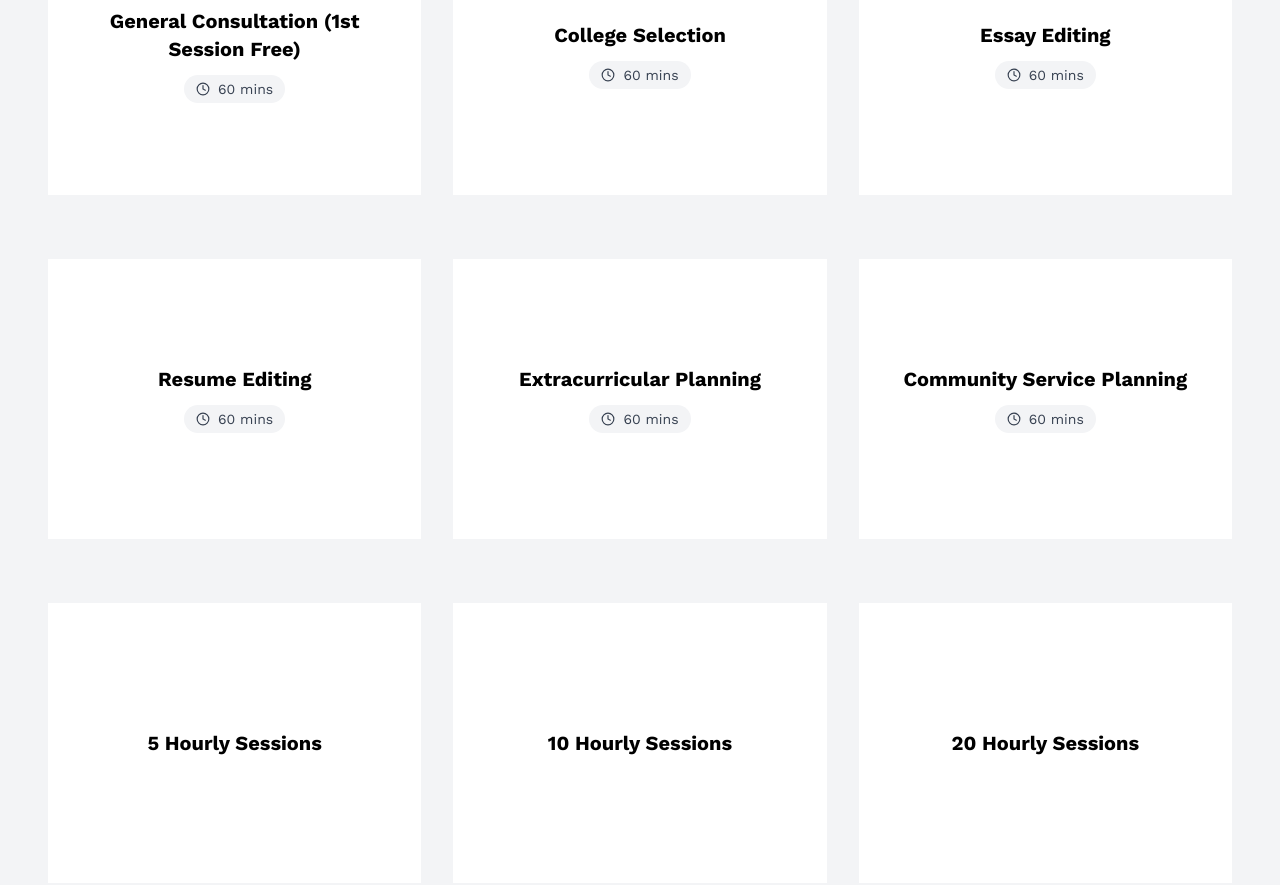
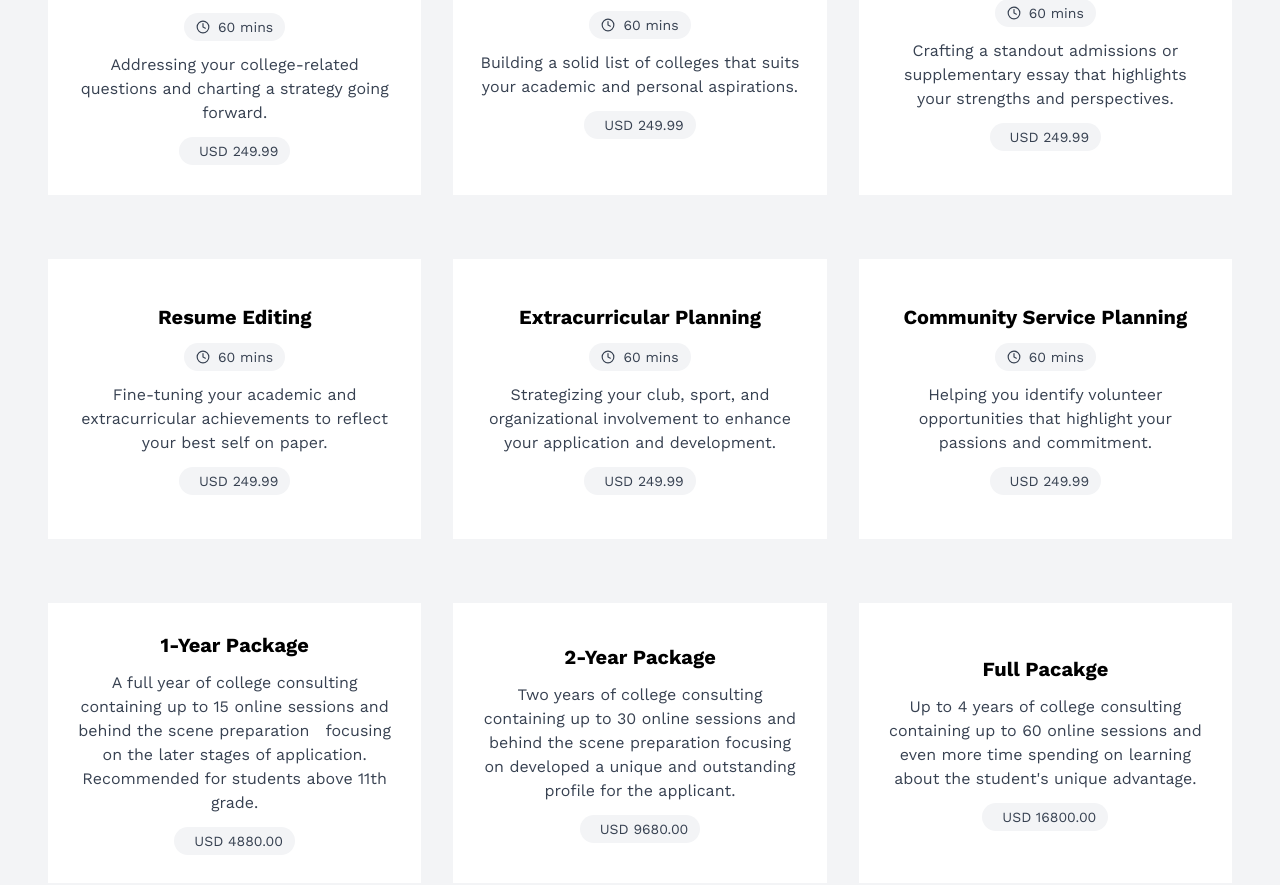
Before and after one commit to aawang1999/leaps, a React (Create React App) app: page / in a window 1280 px wide. Shown: the part 3353-4238 px from the top of the page. Built offline with nearby package versions, Linux system fonts and the light colour scheme; a web font is replaced by a local one.

Commit message:
11/5 edits

```diff
--- a/src/components/Service.js
+++ b/src/components/Service.js
@@ -5,6 +5,7 @@ import { FiClock } from 'react-icons/fi'
 
 const Service = ({ item }) => {
   const { language } = useContext(Context)
+
   return (
     <div key={item.id} className='flex flex-col items-center text-center'>
       <div id='service-container' className='mb-8 relative text-center'>
@@ -19,7 +20,12 @@ const Service = ({ item }) => {
               </div> : <div></div>
             }
           </div>
-          <div id='service-back' className={`${language === 'en' ? 'text-base tracking-normal' : 'text-lg tracking-widest'} mt-3 text-gray-700`}>{language === 'en' ? item.description : item.zhDescription}</div>
+          <div className={`${language === 'en' ? 'text-base tracking-normal' : 'text-lg tracking-widest'} mt-3 text-gray-700`}>
+            {language === 'en' ? item.description : item.zhDescription}</div><div id='service-front' className='flex flex-col justify-center items-center w-60 xl:w-80'>
+          </div>
+          <div className='flex flex-row justify-center items-center w-fit bg-gray-100 px-3 py-1 rounded-full mt-3'>
+            <div className='tracking-normal text-sm ml-2 text-gray-700'>{item.price}</div>
+          </div>
         </div>
       </div>
     </div >
--- a/src/components/TestimonialSlider.js
+++ b/src/components/TestimonialSlider.js
@@ -1,12 +1,15 @@
-import React from 'react'
+import { React, useContext } from 'react'
 import { testimonials } from '../data'
 import { Swiper, SwiperSlide } from 'swiper/react'
 import 'swiper/css'
 import 'swiper/css/pagination'
 import '../swiper.css'
 import { Autoplay, Pagination } from 'swiper'
+import { Context } from './Context'
 
 const TestimonialSlider = () => {
+  const { language } = useContext(Context)
+
   return (
     <>
       <Swiper
@@ -16,17 +19,21 @@ const TestimonialSlider = () => {
         className='mySwiper'
       >
         {testimonials.map((item, index) => {
-          const { authorImg, authorText, authorName, authorCollege } = item
+          const { authorImg, authorText, authorName, authorCollege, chineseCollege, chineseText } = item
           return <SwiperSlide key={index}>
             <div className="flex flex-col lg:flex-row gap-12 lg:gap-32">
               <div className="w-48 h-48 lg:w-[328px] lg:h-[328px]">
                 <img src={authorImg} alt="" />
               </div>
               <div className="flex flex-col max-w-3xl">
-                <h5 className='font-body text-xl mb-8 italic font-normal text-black'>{authorText}</h5>
+                <h5 className='font-body text-xl mb-8 italic font-normal text-black'>
+                  {language === 'en' ? authorText : chineseText}
+                </h5>
                 <div>
                   <p className='text-lg text-accent'>{authorName}</p>
-                  <p className='text-gray-700 mb-[50px] xl:mb-0'>{authorCollege}</p>
+                  <p className='text-gray-700 mb-[50px] xl:mb-0'>
+                    {language === 'en' ? authorCollege : chineseCollege}
+                  </p>
                 </div>
               </div>
             </div>
--- a/src/components/WhyUsData/ZhParagraph.js
+++ b/src/components/WhyUsData/ZhParagraph.js
@@ -2,13 +2,13 @@ export const ZhWhyUsParagraph = () => {
     return (
       <div className='lg:w-7/12'>
         <p className="text-left mt-6 text-gray-700">
-          作为几年前经才历过大学申请过程的学生，我们通过自身经验意识到，许多传统的大学咨询服务未能充分准备学生取得成功。相反，它们通常坚守换汤不换药的方式对待每一位学生，并没有真的去理解学生。
+          作为几年前经才历过大学申请过程的学生，我们通过自身经验意识到，许多传统的大学咨询服务未能充分准备学生取得成功。相反，它们通常坚守换汤不换药的方式对待每一位学生，并没有<strong>真的去理解学生</strong>。
         </p>
         <p className="text-left mt-6 text-gray-700">
-          在跃升，我们的目标是提供最实际有效的服务，不仅提高每位学生进入他们理想学校的机会，还是为了发掘他们的独特优势，使他们在众多竞争激烈的候选人中脱颖而出。多年来，我们一直免费帮助同龄人进行大学申请，与传统的大学咨询方法相比，我们意识到显著更好的结果。因此，我们现在很高兴为您提供最透明、最有效和最平易近人的咨询服务。
+          在跃升，我们的目标是提供<strong>最实际有效的服务</strong>，不仅提高每位学生进入他们理想学校的机会，还是为了<strong>发掘他们的独特优势</strong>，使他们在众多竞争激烈的候选人中脱颖而出。多年来，我们一直免费帮助同龄人进行大学申请，与传统的大学咨询方法相比，我们意识到显著更好的结果。因此，我们现在很高兴为您提供<strong>最透明、最有效和最平易近人的咨询服务</strong>。
         </p>
         <p className="text-left mt-6 text-gray-700">
-          我们非常能体会学生们和家长们在这人生转折点上的心情，因为我们自己也经历过这个过程。所以我们承诺提供最坦诚和实用的意见，而不是其他公司习惯使用的套路或粉饰。我们的方法不会浪费学生精力在没有意义的公式化步骤上，而是专注于对学生在大学申请以及未来规划上的最关键因素。
+          我们非常能体会学生们和家长们在这人生转折点上的心情，因为我们自己也经历过这个过程。所以我们承诺提供最坦诚和实用的意见，<strong>而不是其他公司习惯使用的套路或粉饰</strong>。我们的方法不会浪费学生精力在没有意义的公式化步骤上，而是专注于对学生在大学申请以及未来规划上的最关键因素。
         </p>
       </div>
     )
--- a/src/data.js
+++ b/src/data.js
@@ -1,5 +1,6 @@
 import { FiFacebook, FiInstagram } from 'react-icons/fi'
 import BlankPerson from './assets/img/blank-person.jpg'
+import Kenton from './assets/img/kenton-pic.jpg'
 
 export const navigation = [
   {
@@ -76,6 +77,7 @@ export const servicesData = [
     zhCategory: '精品服务',
     zhDuration: '60分钟',
     zhDescription: '初期评估，深度沟通，以及定制服务',
+    price: "USD 249.99"
   },
   {
     id: '2',
@@ -87,6 +89,7 @@ export const servicesData = [
     zhCategory: '精品服务',
     zhDuration: '60分钟',
     zhDescription: '根据学生个人情况以及美国大学权威数据库规划要申请的学校及专业',
+    price: "USD 249.99"
   },
   {
     id: '3',
@@ -98,6 +101,7 @@ export const servicesData = [
     zhCategory: '精品服务',
     zhDuration: '60分钟',
     zhDescription: '根据不同学校的要求，指导学生撰写升学作文以及修改润色',
+    price: "USD 249.99"
   },
   {
     id: '4',
@@ -109,6 +113,7 @@ export const servicesData = [
     zhCategory: '精品服务',
     zhDuration: '60分钟',
     zhDescription: '以多年面试实习及工作经验，塑造或改进一份优秀的简历',
+    price: "USD 249.99"
   },
   {
     id: '5',
@@ -120,6 +125,7 @@ export const servicesData = [
     zhCategory: '精品服务',
     zhDuration: '60分钟',
     zhDescription: '根据目标学校及专业，规划课外及冬署假期活动，进一步提升竞争力',
+    price: "USD 249.99"
   },
   {
     id: '6',
@@ -131,33 +137,37 @@ export const servicesData = [
     zhCategory: '精品服务',
     zhDuration: '60分钟',
     zhDescription: '规划适合学生的社区服务，使学生在申请材料中更能脱颖而出',
+    price: "USD 249.99"
   },
   {
     id: '7',
-    name: '5 Hourly Sessions',
+    name: '1-Year Package',
     category: 'packages',
-    description: 'Any combination of 5 hourly sessions.',
-    zhName: '初级套餐',
+    description: 'A full year of college consulting containing up to 15 online sessions and behind the scene preparation　focusing on the later stages of application. Recommended for students above 11th grade.',
+    zhName: '一年套餐',
     zhCategory: '服务套餐',
-    zhDescription: '包含任意5项精品服务，推荐非常独立积极的学生',
+    zhDescription: '在一年中包含上至15次线上咨询以及定制专属学生的升学计划，将大多时间花在确定学校和专业，文书的撰写和修改等后期项目。推荐11年级以上学生。',
+    price: "USD 4880.00"
   },
   {
     id: '8',
-    name: '10 Hourly Sessions',
+    name: '2-Year Package',
     category: 'packages',
-    description: 'Any combination of 10 hourly sessions.',
-    zhName: '精华套餐',
+    description: 'Two years of college consulting containing up to 30 online sessions and behind the scene preparation focusing on developed a unique and outstanding profile for the applicant.',
+    zhName: '两年套餐',
     zhCategory: '服务套餐',
-    zhDescription: '包含任意10项精品服务，有更充裕的时间去规划以及完善升学资料',
+    zhDescription: '在两年中包含上至30次线上咨询并和学生专属升学计划，有更充裕的时间去规划以及完善一份更独特的升学资料',
+    price: "USD 9680.00"
   },
   {
     id: '9',
-    name: '20 Hourly Sessions',
+    name: 'Full Pacakge',
     category: 'packages',
-    description: 'Any combination of 20 hourly sessions.',
-    zhName: '深度套餐',
+    description: 'Up to 4 years of college consulting containing up to 60 online sessions and even more time spending on learning about the student\'s unique advantage.',
+    zhName: '全套套餐',
     zhCategory: '服务套餐',
-    zhDescription: '包含任意20项精品服务，深入挖掘学生优势以及把控细节，推荐最晚11年级以下学生',
+    zhDescription: '在四年以内包含上至60次线上咨询，更深入挖掘学生优势以及把控细节，推荐最晚10年级以下学生',
+    price: "USD 16800.00"
   },
 ]
 
@@ -169,7 +179,7 @@ export const advisorProfiles = [
     zhAdvisorText: "Tristan毕业于Stanford University，获得计算机科学学士学位，并正在斯坦福大学攻读计算机科学与人机交互领域的硕士学位。最初他打算攻读文学，他在Palo Alto高中时参加了许多写作夏令营，比如著名的爱荷华青年作家工作室（Iowa Young Writers' Studio）。他对文章写作的热情和技巧使他多年来帮助了许多熟人处理他们的大学申请和文书。"
   },
   {
-    advisorImg: BlankPerson,
+    advisorImg: Kenton,
     advisorName: 'Kenton',
     advisorText: "Kenton is on track to receive a B.S. in Computer Science from Northeastern University. Throughout his years at college, Kenton worked at two fulltime co-op position: Web Developer at Commonwealth Financial Network and Software Engineer at Poloniex. His experience has made him a trustworthy mentor among his peers, helping many friends with college and internship application over the years.",
     zhAdvisorText: "Kenton即将毕业于Northeastern University计算机科学学士学位。在他大学的这几年里，Kenton曾在两个全职合作职位工作过：作为Commonwealth Financial Network的网页开发人员和作为Poloniex的软件工程师。他丰富的经验使他被同龄人以及学弟学妹们信赖，多年来帮助了许多朋友申请大学和实习。"
@@ -182,35 +192,48 @@ export const testimonials = [
     authorText: 'I received great help with my USC graduate school application essay. As a non-native English speaker, I lacked confidence in my writing skills. Tristan helped me make substantial improvements to my essay.',
     authorName: 'Snow',
     authorCollege: 'University of Southern California',
+    chineseCollege: '南加州大学',
+    chineseText:'Tristan在我申请USC硕士的作文上帮了很大的忙。由于英语不是母语，我对自己写作的能力没有完全的自信，非常感谢Tristan花了很多时间帮我修改文章。'
+
   },
   {
     authorImg: BlankPerson,
     authorText: 'Kenton helped me identify my reach, match, and safety schools. He was quick to identify the strengths and weaknesses of my application, which gave me a lot of clarity.',
     authorName: 'Danny',
     authorCollege: 'Carnegie Mellon University',
+    chineseCollege: '卡耐基梅隆大学',
+    chineseText: 'Kenton帮我列出了保底，目标，和高难度学校。他非常直接的指出我的优势和劣势，让我在申请过程中找到了方向。'
   },
   {
     authorImg: BlankPerson,
     authorText: 'Kenton pointed out that I wasted a lot of time at a school club that I didn\'t enjoy and I can instead focus on what can make me stand out. He used his experience for job applications to help me build my own Coding Project which helps my application stand out so much more.',
     authorName: 'Justin',
     authorCollege: 'Cornell University',
+    chineseCollege: '康奈尔大学',
+    chineseText: 'Kenton让我意识到我在一个我根本不喜欢的社团浪费很多时间，并告诉我我可以把这些时间花在更有实际价值的事上。他用他自己多次申请实习的经历去教我编写了我自己的网站，是我的申请材料更能脱颖而出。'
   },
   {
     authorImg: BlankPerson,
     authorText: 'Tristan was a great help when it came to helping me narrow down essay ideas, and being an encouraging sound board for taking risks and being creative when it came to writing!',
     authorName: 'Sophie',
     authorCollege: 'Northwestern University',
+    chineseCollege: '西北大学',
+    chineseText: 'Tristan在我选择作文题目上帮了大忙, 他给了我很多鼓励去在写作上更大胆的展示自己。'
   },
   {
     authorImg: BlankPerson,
     authorText: 'Tristan carefully read through my application and offered precise and invaluable advice. I wholeheartedly recommend him to anyone pursuing guidance for their work.',
     authorName: 'Wendy',
     authorCollege: 'University of Texas, Austin',
+    chineseCollege: '德州大学奥斯汀分校',
+    chineseText: 'Tristan仔细地审读我的申请资料，并给了我很多一针见血的建议。我非常推荐任何学生去找Tristan咨询大学申请。'
   },
   {
     authorImg: BlankPerson,
     authorText: 'Tristan was very helpful with editing my college application. I am now attending UCLA so clearly his editing worked. :)',
     authorName: 'Josua',
     authorCollege: 'University of California, Los Angeles',
+    chineseCollege: '加州大学洛杉矶分校',
+    chineseText: 'Tristan在我的转学申请书上给了很多指导，我现在能够在我UCLA读书很多都是他的功劳 ：）'
   },
 ]
```
Also changed, not shown: src/assets/img/kenton-pic.jpg (added).
